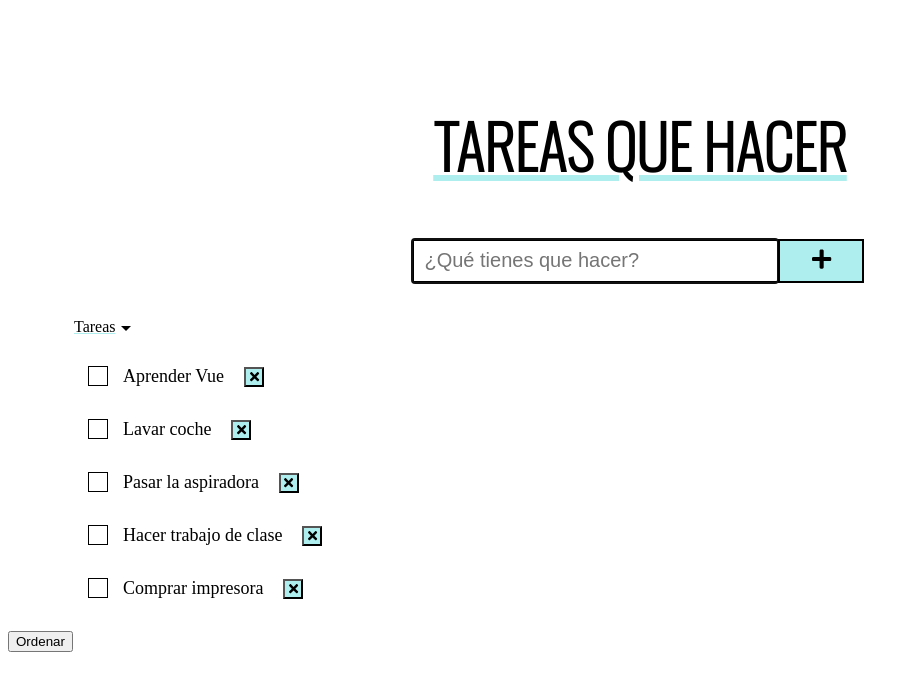
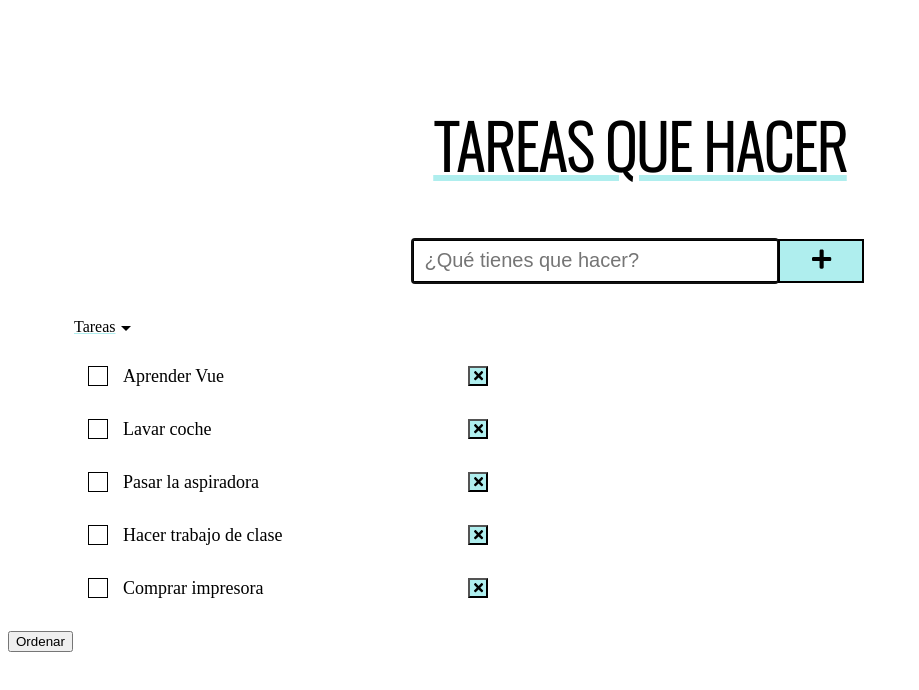
Before and after one commit to diana-nt/tareas-app, a Vue app: page /home in a window 1280 px wide. Shown: the top 690 px of the page, without its empty margins (0-919 px from the left). Built offline with nearby package versions, Linux system fonts and the light colour scheme.

Commit message:
Add home view

```diff
--- a/src/App.vue
+++ b/src/App.vue
@@ -1,51 +1,17 @@
 <template>
-  <div id="app">
-      <h2>TAREAS QUE HACER</h2>
 
-      <agregar-tarea />
+    <home></home>
 
-      <custom-select
-          :options="['Tareas', 'Pendientes', 'Finalizadas']"
-          default="Tareas"
-          @input="cambiarTab"/>
-
-      <tareas />
-      <button @click="ordenarTareas">Ordenar</button>
-  </div>
 </template>
 
 <script>
-import Tareas from "./components/Tareas";
-import AgregarTarea from "./components/AgregarTarea";
-import CustomSelect from "./components/CustomSelect";
-
+import Home from "./views/Home";
 export default {
-  name: 'App',
-  components: {
-      Tareas,
-      AgregarTarea,
-      CustomSelect
-  },
-    methods: {
-        cambiarTab(tab){
-            this.$store.dispatch('cambiarTab', tab);
-        },
-        ordenarTareas(){
-            this.$store.dispatch('ordenarTareas')
-        }
-    }
+    name: "App",
+    components: {Home}
 }
 </script>
 
-<style>
-@import url('https://fonts.googleapis.com/css2?family=Oswald:wght@200&display=swap');
-h2 {
+<style scoped>
 
-    font-family: 'Oswald', sans-serif;
-    text-align: center;
-    padding-top: 50px;
-    font-size: 60px;
-    text-decoration: underline;
-    text-decoration-color: paleturquoise;
-}
 </style>
--- a/src/components/Tareas.vue
+++ b/src/components/Tareas.vue
@@ -63,6 +63,7 @@ li {
 
 ul{
     margin-left: 40px;
+    width: 400px;
 }
 
 .completed {
@@ -76,12 +77,14 @@ ul{
 }
 
 button{
-    margin-left: 20px;
+    /*margin-left: 20px;*/
     border-radius: 0;
     height: 20px;
     width: 20px;
     background-color: #afeeee;
     cursor: pointer;
+    float: right;
+    margin-right: ;
 }
 
 .iconPosition {
--- /dev/null
+++ b/src/views/Home.vue
@@ -0,0 +1,51 @@
+<template>
+    <div id="app">
+        <h2>TAREAS QUE HACER</h2>
+
+        <agregar-tarea />
+
+        <custom-select
+            :options="['Tareas', 'Pendientes', 'Finalizadas']"
+            default="Tareas"
+            @input="cambiarTab"/>
+
+        <tareas />
+        <button @click="ordenarTareas">Ordenar</button>
+    </div>
+</template>
+
+<script>
+import Tareas from "../components/Tareas";
+import AgregarTarea from "../components/AgregarTarea";
+import CustomSelect from "../components/CustomSelect";
+
+export default {
+    name: 'Home.vue',
+    components: {
+        Tareas,
+        AgregarTarea,
+        CustomSelect
+    },
+    methods: {
+        cambiarTab(tab){
+            this.$store.dispatch('cambiarTab', tab);
+        },
+        ordenarTareas(){
+            this.$store.dispatch('ordenarTareas')
+        }
+    }
+}
+</script>
+
+<style>
+@import url('https://fonts.googleapis.com/css2?family=Oswald:wght@200&display=swap');
+h2 {
+
+    font-family: 'Oswald', sans-serif;
+    text-align: center;
+    padding-top: 50px;
+    font-size: 60px;
+    text-decoration: underline;
+    text-decoration-color: paleturquoise;
+}
+</style>
```
